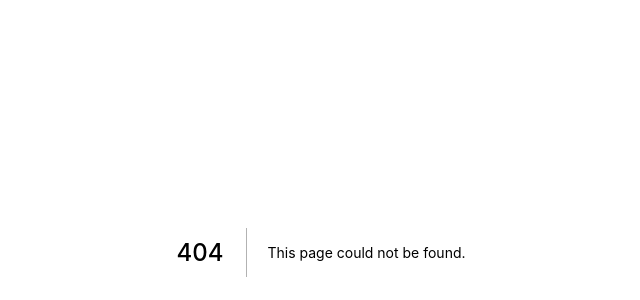
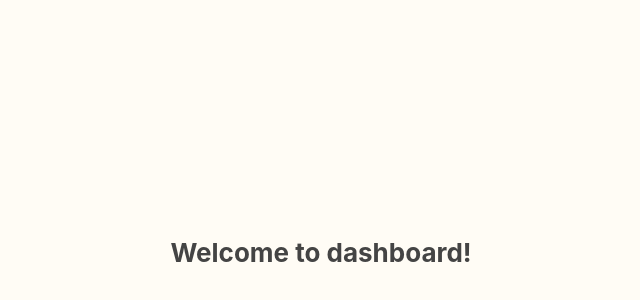
Before and after one commit to NovaBoman/Logbook, a Next.js app: page /dashboard in a window 1280 px wide. Before the commit this address had no page. Shown: the part 148-448 px from the top of the page, without its empty margins (319-959 px from the left). Built offline with nearby package versions, Linux system fonts and the light colour scheme.

Commit message:
Create Dashboard page

```diff
--- /dev/null
+++ b/pages/dashboard.tsx
@@ -0,0 +1,19 @@
+import type { NextPage } from 'next';
+import Head from 'next/head';
+import styles from '../styles/Dashboard.module.css';
+
+const Dashboard: NextPage = () => (
+  <div className="container">
+    <Head>
+      <title>SkyLog</title>
+      <meta name="description" content="Logbook for skydivers" />
+    </Head>
+    <main className={styles.main}>
+      <div className="container">
+        <h1>Welcome to dashboard!</h1>
+      </div>
+    </main>
+  </div>
+);
+
+export default Dashboard;
--- /dev/null
+++ b/styles/Dashboard.module.css
@@ -0,0 +1,10 @@
+.main {
+  height: 100vh;
+  display: flex;
+  flex-direction: column;
+  align-items: center;
+  justify-content: center;
+  color: var(--dark-text-color);
+  background-color: var(--light-text-color);
+  font-size: 1.3rem;
+}
```
